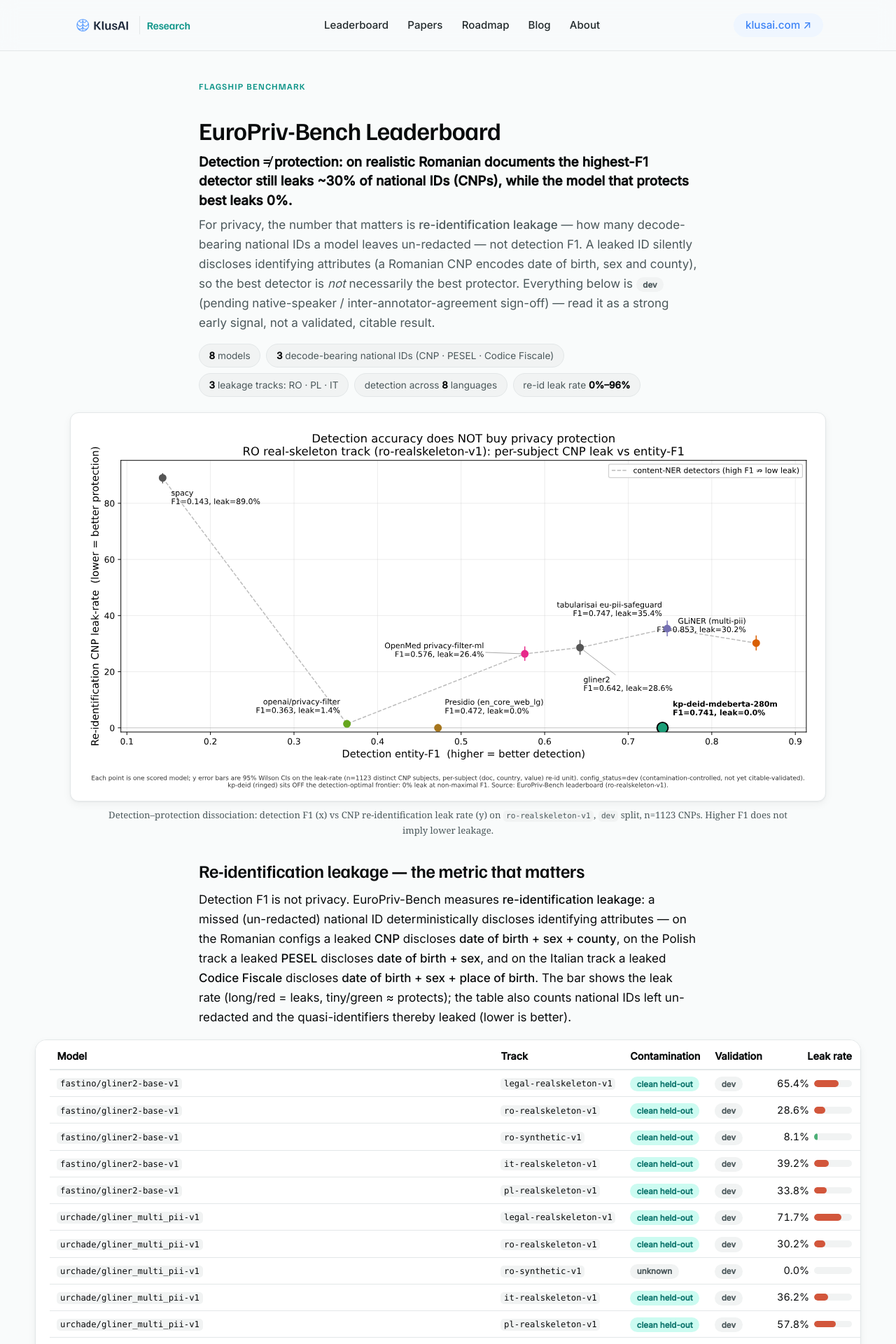
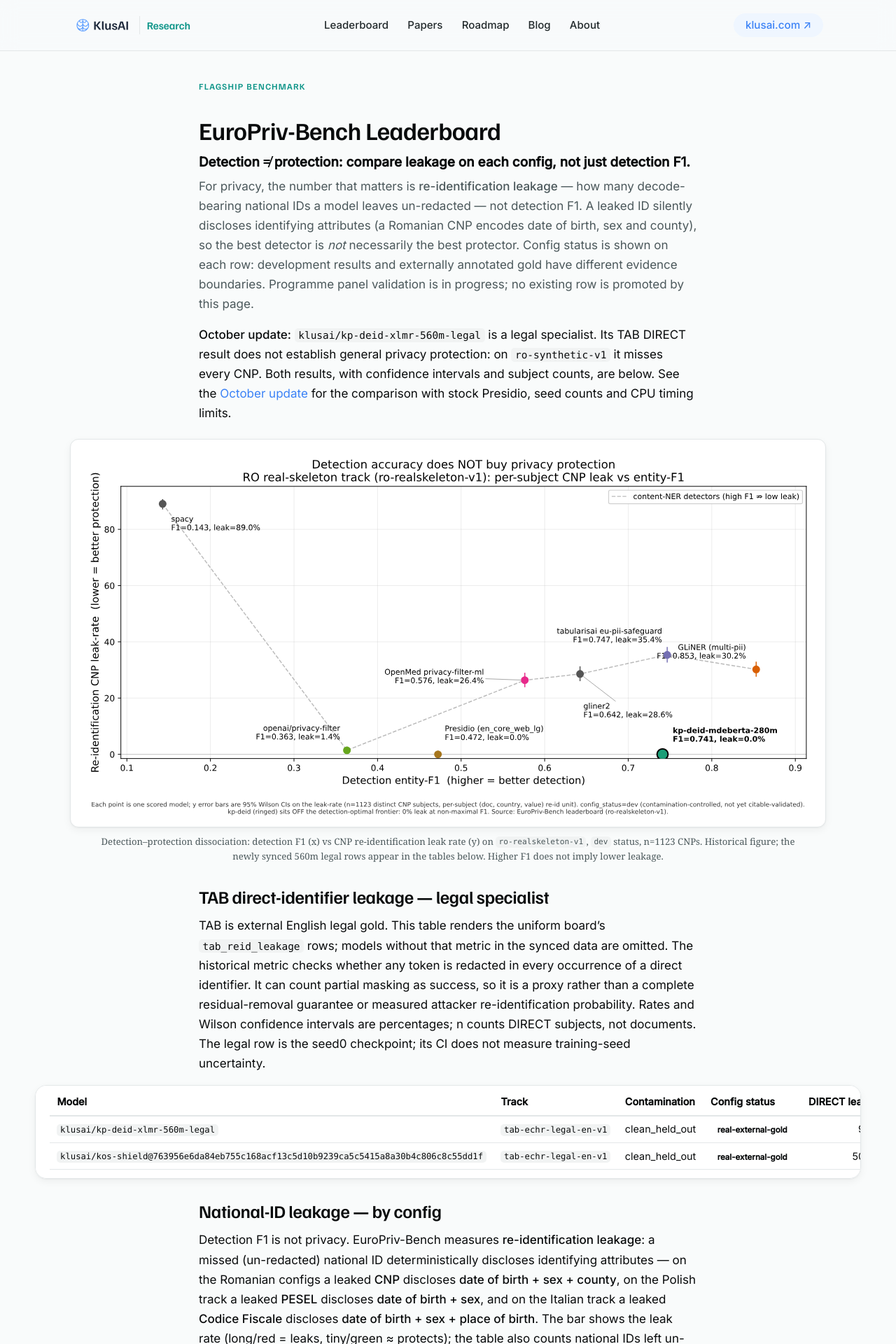
Before and after one commit to klusai/klusai-pages-research, a Jekyll site: the page built from leaderboard.md, in a window 1280 px wide. Shown: the top 1920 px of the page at 70% size. Built offline with Jekyll 4.4.1, drawn with Linux system fonts in a browser that asks for light colours; some of the changed text lies outside the part shown.

Commit message:
Refresh October research progress and specialist leaderboard evidence (#30)
Co-authored-by: Mihai Nadăș <1038036+mihainadas@users.noreply.github.com>

```diff
--- /dev/null
+++ b/_includes/config-status.html
@@ -0,0 +1,13 @@
+{% assign status = include.status | default: "unknown" %}
+{% case status %}
+{% when "panel-validated" %}
+<span class="lb-badge status-citable" title="Passed the pre-registered LLM-panel protocol; this label describes panel review">panel-validated</span>
+{% when "citable-validated" %}
+<span class="lb-badge status-citable" title="Legacy validated status recorded by the source; see its validation protocol">citable-validated</span>
+{% when "real-external-gold" %}
+<span class="lb-badge" title="Real, externally annotated gold; distinct from programme panel validation">real-external-gold</span>
+{% when "dev" %}
+<span class="lb-badge status-dev" title="Development config; validation has not passed">dev</span>
+{% else %}
+<span class="lb-badge status-dev" title="See source provenance; no validation inferred">{{ status | escape }}</span>
+{% endcase %}
--- /dev/null
+++ b/_posts/2026-10-11-october-update.md
@@ -0,0 +1,71 @@
+---
+layout: post
+title: "October update"
+date: 2026-10-11
+categories: results models
+---
+
+The programme restarted on October 11. The next horizon is a deployment-grade privacy
+layer for EU AI gateway traffic. We have useful evidence to build on, and gaps that need
+to stay visible. A good legal-text result is a starting point; it does not establish
+protection on gateway conversations.
+
+## The legal specialist joins the uniform board
+
+`klusai/kp-deid-xlmr-560m-legal` now appears on the same board as the other detectors,
+following [europriv-bench #47](https://github.com/klusai/europriv-bench/pull/47).
+Its strongest result is still on TAB, the external English court-text benchmark:
+
+| Model | TAB DIRECT-identifier leak rate | 95% Wilson CI |
+|---|---:|---:|
+| kp-deid-xlmr-560m-legal | **9.47%** | **6.50–13.61%** |
+| Stock Presidio | 50.0% | 44.01–55.99% |
+
+That is the best TAB direct-identifier leak rate on the board. The comparison covers
+**127 documents and 264 DIRECT subjects**, using the legal seed0 checkpoint and one
+Presidio run. The CIs are disjoint on this held-out config. The
+[source ledger](https://github.com/klusai/klusai-models/blob/1f5296c843e32910c3bada14b8c58e3d5383ddf4/docs/north-star-gap.md#2-acceptance-ledger-evidence-gap-closure)
+also records three legal training seeds, but the interval above belongs to seed0;
+it is not an interval over training seeds.
+
+The same model leaks **100% of CNPs on `ro-synthetic-v1`**, with a **95% Wilson CI of
+[99.62–100.00]%**: all **1,017 subjects** across **1,500 documents**, one checkpoint.
+The source marks that config `dev` and `in_distribution`; it is not a held-out win.
+We report the failure alongside the legal result. This is a **specialist, not a general
+privacy model**. The [leaderboard](/leaderboard/) exposes both results and their config status.
+
+There is a metric boundary too. TAB's historical DIRECT score treats an occurrence as
+covered when any predicted token is redacted, then requires coverage of every occurrence
+of the entity. Part of a name can survive. This is a direct-identifier leakage proxy,
+not measured attacker re-identification probability or proof of complete residual removal.
+
+## A first CPU measurement, with its limits
+
+The [CPU study merged in klusai-models #27](https://github.com/klusai/klusai-models/pull/27)
+measured the adapters on the same **200 chat-length inputs** on an Apple M3 Ultra:
+
+| Checkpoint | CPU p95 | Unrounded p95 [95% bootstrap CI] |
+|---|---:|---:|
+| 280m | **148 ms** | 147.97 [142.55–157.88] ms |
+| 560m legal | **284 ms** | 284.41 [206.66–347.89] ms |
+
+One seed0 checkpoint per model, one timed pass, CPU fp32, batch size one. The intervals
+come from **5,000 input-bootstrap resamples** (RNG seed 120), conditional on this corpus
+and pass. Other work was running on the shared host. Tokenization, model inference and
+span alignment are included; model loading, transport, queues and redaction operators
+are not. These timings do not establish idle-host capacity or end-to-end gateway latency.
+
+## What happens next
+
+The **MoE fine-tune GPU wave**, **gateway-traffic benchmark** and **panel validation** are
+in progress. Human-gated programme steps are being replaced by pre-registered LLM-panel
+validation. Passing work will be labelled **`panel-validated`**; that describes panel
+review and must never be presented as native-speaker validation. Existing development
+configs remain development configs until their protocol passes.
+
+The acceptance lines are lower leakage than the pinned Presidio-based deployment
+baseline with disjoint CIs, preserved utility, and measured CPU latency under the agreed
+load. Stock Presidio on TAB is not that deployment baseline. We have **not yet verified**
+those gateway acceptance lines, a general-model claim, or completed panel validation.
+The [roadmap](/roadmap/) now separates merged evidence from work in progress and what
+still has to pass.
--- a/leaderboard.md
+++ b/leaderboard.md
@@ -101,24 +101,22 @@
 
 # EuroPriv-Bench Leaderboard
 
-<p class="lb-headline">Detection ≠ protection: on realistic Romanian documents the highest-F1 detector still leaks ~30% of national IDs (CNPs), while the model that protects best leaks 0%.</p>
+<p class="lb-headline">Detection ≠ protection: compare leakage on each config, not just detection F1.</p>
 
 <p class="lb-tldr">
 For privacy, the number that matters is <strong>re-identification leakage</strong> — how many decode-bearing
 national IDs a model leaves un-redacted — not detection F1. A leaked ID silently discloses identifying
 attributes (a Romanian CNP encodes date of birth, sex and county), so the best detector is <em>not</em>
-necessarily the best protector. Everything below is <span class="lb-badge status-dev">dev</span> (pending
-native-speaker / inter-annotator-agreement sign-off) — read it as a strong early signal, not a validated,
-citable result.
+necessarily the best protector. Config status is shown on each row: development results and
+externally annotated gold have different evidence boundaries. Programme panel validation is in
+progress; no existing row is promoted by this page.
 </p>
 
-<div class="lb-statband">
-  <span class="lb-stat"><b>8</b> models</span>
-  <span class="lb-stat"><b>3</b> decode-bearing national IDs (CNP · PESEL · Codice Fiscale)</span>
-  <span class="lb-stat"><b>3</b> leakage tracks: RO · PL · IT</span>
-  <span class="lb-stat">detection across <b>8</b> languages</span>
-  <span class="lb-stat">re-id leak rate <b>0%–96%</b></span>
-</div>
+<p><strong>October update:</strong> <code>klusai/kp-deid-xlmr-560m-legal</code> is a legal specialist.
+Its TAB DIRECT result does not establish general privacy protection: on <code>ro-synthetic-v1</code>
+it misses every CNP. Both results, with confidence intervals and subject counts, are below.
+See the <a href="/results/models/2026/10/11/october-update.html">October update</a> for the
+comparison with stock Presidio, seed counts and CPU timing limits.</p>
 
 <figure class="lb-figure">
   <div class="lb-figure-frame">
@@ -130,11 +128,60 @@
   </div>
   <figcaption>
     Detection–protection dissociation: detection F1 (x) vs CNP re-identification leak rate (y) on
-    <code>ro-realskeleton-v1</code>, <code>dev</code> split, n=1123 CNPs. Higher F1 does not imply lower leakage.
+    <code>ro-realskeleton-v1</code>, <code>dev</code> status, n=1123 CNPs. Historical figure;
+    the newly synced 560m legal rows appear in the tables below. Higher F1 does not imply lower leakage.
   </figcaption>
 </figure>
 
-## Re-identification leakage — the metric that matters
+## TAB direct-identifier leakage — legal specialist
+
+TAB is external English legal gold. This table renders the uniform board's
+`tab_reid_leakage` rows; models without that metric in the synced data are omitted.
+The historical metric checks whether any token is redacted in every occurrence of a direct
+identifier. It can count partial masking as success, so it is a proxy rather than a complete
+residual-removal guarantee or measured attacker re-identification probability.
+Rates and Wilson confidence intervals are percentages; n counts DIRECT subjects, not documents.
+The legal row is the seed0 checkpoint; its CI does not measure training-seed uncertainty.
+
+<div class="lb-breakout">
+<div class="table-card lb-tight lb-scroll">
+<table id="tab-leakage" class="lb">
+  <thead>
+    <tr>
+      <th>Model</th>
+      <th>Track</th>
+      <th>Contamination</th>
+      <th>Config status</th>
+      <th>DIRECT leak rate</th>
+      <th>95% CI</th>
+      <th>Subjects leaked / n</th>
+      <th>Documents</th>
+    </tr>
+  </thead>
+  <tbody>
+  {% for kv in site.data.leaderboard.entries %}
+    {% for row in kv[1] %}
+    {% assign tab = row.scores.tab_reid_leakage %}
+    {% if tab %}
+    <tr>
+      <td><code>{{ row.model_id | escape }}</code></td>
+      <td><code>{{ row.dataset.config | escape }}</code></td>
+      <td>{{ row.contamination | default: "unknown" | escape }}</td>
+      <td>{% include config-status.html status=row.config_status %}</td>
+      <td>{{ tab.direct_leak_rate | times: 100 | round: 2 }}%</td>
+      <td>{{ tab.direct_leak_rate_ci_low | times: 100 | round: 2 }}–{{ tab.direct_leak_rate_ci_high | times: 100 | round: 2 }}%</td>
+      <td>{{ tab.direct_subjects_leaked | round: 0 }} / {{ tab.direct_subjects_total | round: 0 }}</td>
+      <td>{{ row.n }}</td>
+    </tr>
+    {% endif %}
+    {% endfor %}
+  {% endfor %}
+  </tbody>
+</table>
+</div>
+</div>
+
+## National-ID leakage — by config
 
 Detection F1 is not privacy. EuroPriv-Bench measures **re-identification leakage**: a missed
 (un-redacted) national ID deterministically discloses identifying attributes — on the Romanian
@@ -152,10 +199,10 @@
       <th data-type="text">Model</th>
       <th data-type="text">Track</th>
       <th data-type="text">Contamination</th>
-      <th data-type="text">Validation</th>
+      <th data-type="text">Config status</th>
       <th data-type="num">Leak rate</th>
       <th data-type="num">95% CI</th>
-      <th data-type="num">IDs missed</th>
+      <th data-type="num">IDs missed / n</th>
       <th data-type="num">Quasi-identifiers</th>
     </tr>
   </thead>
@@ -164,7 +211,7 @@
     {% for row in kv[1] %}
     {% assign leak = row.scores.cnp_leakage | default: row.scores.national_id_leakage %}
     {% if leak %}
-    {% if row.scores.cnp_leakage %}{% assign ids_missed = leak.cnp_missed %}{% else %}{% assign ids_missed = leak.decode_bearing_missed %}{% endif %}
+    {% if row.scores.cnp_leakage %}{% assign ids_missed = leak.cnp_missed %}{% assign ids_total = leak.cnp_total %}{% else %}{% assign ids_missed = leak.decode_bearing_missed %}{% assign ids_total = leak.decode_bearing_total %}{% endif %}
     {% assign leak_pct = leak.leak_rate | times: 100 %}
     <tr>
       <td><code>{{ row.model_id }}</code></td>
@@ -175,8 +222,7 @@
         {% else %}<span class="lb-badge contam-unknown" title="Train/eval overlap not established">unknown</span>{% endif %}
       </td>
       <td>
-        {% if row.config_status == "citable-validated" %}<span class="lb-badge status-citable" title="Passed native-speaker / inter-annotator-agreement sign-off — citable as a validated result">citable</span>
-        {% else %}<span class="lb-badge status-dev" title="Development config — not yet validated, must not be cited as a validated benchmark result">dev</span>{% endif %}
+        {% include config-status.html status=row.config_status %}
       </td>
       <td class="leakcell">
         <span class="leakbar-wrap">
@@ -187,8 +233,8 @@
           </span>
         </span>
       </td>
-      <td>{{ leak.leak_rate_ci_low | times: 100 | round: 1 }}–{{ leak.leak_rate_ci_high | times: 100 | round: 1 }}</td>
-      <td>{{ ids_missed | round: 0 }}</td>
+      <td>{{ leak.leak_rate_ci_low | times: 100 | round: 2 }}–{{ leak.leak_rate_ci_high | times: 100 | round: 2 }}%</td>
+      <td>{{ ids_missed | round: 0 }} / {{ ids_total | round: 0 }}</td>
       <td>{{ leak.leaked_quasi_identifiers | round: 0 }}</td>
     </tr>
     {% endif %}
@@ -200,17 +246,10 @@
 </div>
 
 <p class="lb-meta">
-  The dissociation is the point: on realistic-structure Romanian documents
-  (<code>ro-realskeleton-v1</code>) the model with the <em>best</em> detection F1 leaks ~30% of
-  CNPs, while a purpose-built protector redacts every one. The same pattern repeats zero-shot on the
-  Polish PESEL and Italian Codice Fiscale tracks. The mechanism is general — aggregate detection F1
-  can stay high while a model misses the rare, high-stakes tokens that carry the re-identification —
-  and <strong>decode-bearing national identifiers (RO CNP, PL PESEL, IT codice fiscale)</strong> are
-  the clearest, provable case of it, which is why this benchmark leads with leakage. Extending the
-  measure to quasi-identifier-combination re-identification is in progress, so the broad reading is a
-  hypothesis under test rather than a settled law. All tracks are still
-  <span class="lb-badge status-dev">dev</span> (pending native-speaker / inter-annotator-agreement
-  validation) — read their leak rates as strong early signals, not yet validated headline results.
+  National-ID leak rates and Wilson confidence intervals are percentages; n counts identifier
+  subjects. Development configs remain <code>dev</code> while panel validation is in progress.
+  A zero point estimate is not proof of zero risk. Compare models on the same held-out config;
+  a specialist's result does not establish performance across languages or domains.
 </p>
 
 ## Detection scores — by model and language
@@ -227,12 +266,15 @@
   trained on that config's source data — an <span class="lb-badge contam-in">in-distribution</span> score
   is inflated by train/eval overlap (e.g. a perfect 100/100/100 is a memorisation artefact, not a win),
   while a <span class="lb-badge contam-clean">clean held-out</span> score is a fair test.
-  <strong>Validation</strong> shows whether a config has passed native-speaker / inter-annotator-agreement
-  (IAA) sign-off: only a <span class="lb-badge status-citable">citable</span> row may be cited as a
-  validated result. Everything is currently <span class="lb-badge status-dev">dev</span> — not yet citable.</p>
+  <strong>Config status</strong> preserves the source's <code>config_status</code> value.
+  <code>dev</code> means validation is incomplete; <code>real-external-gold</code> identifies
+  externally annotated real data. Future <code>panel-validated</code> rows must pass the
+  pre-registered LLM-panel protocol; that label does not imply native-speaker review.
+  Legacy <code>citable-validated</code> rows retain their source status and protocol.
+  Unknown values remain visible, without inferred validation.</p>
   <p>Each row reports entity-level precision / recall / F1 (×100) under the unified KlusAI privacy
   taxonomy. Results carry full provenance (model id, dataset config/split, harness &amp; taxonomy version,
-  timestamp) in the <a href="https://github.com/klusai">source repository</a>.</p>
+  timestamp) in the <a href="https://github.com/klusai/europriv-bench/blob/main/baselines/leaderboard.json">source repository</a>.</p>
 </details>
 
 {% assign bench_v = "" %}{% for kv in site.data.leaderboard.entries %}{% if bench_v == "" %}{% assign bench_v = kv[1][0].europriv_bench_version %}{% assign tax_v = kv[1][0].taxonomy_version %}{% endif %}{% endfor %}
@@ -249,6 +291,7 @@
     <tr>
       <th data-type="text">Model</th>
       <th data-type="text">Adapter</th>
+      <th data-type="text">Track</th>
       <th data-type="text">Lang</th>
       <th data-type="text">Domain</th>
       <th data-type="num">Precision</th>
@@ -256,7 +299,7 @@
       <th data-type="num" class="f1">F1</th>
       <th data-type="num">n</th>
       <th data-type="text">Contamination</th>
-      <th data-type="text">Validation</th>
+      <th data-type="text">Config status</th>
     </tr>
   </thead>
   <tbody>
@@ -265,6 +308,7 @@
     <tr{% if row.contamination == "in_distribution" %} class="row-indist"{% endif %}>
       <td><code>{{ row.model_id }}</code></td>
       <td>{{ row.adapter }}</td>
+      <td><code>{{ row.dataset.config | escape }}</code></td>
       <td>{{ row.languages[0] }}</td>
       <td>{{ row.domain }}</td>
       <td>{{ row.scores.entity_f1.precision | times: 100 | round: 1 }}</td>
@@ -277,8 +321,7 @@
         {% else %}<span class="lb-badge contam-unknown" title="Train/eval overlap not established">unknown</span>{% endif %}
       </td>
       <td>
-        {% if row.config_status == "citable-validated" %}<span class="lb-badge status-citable" title="Passed native-speaker / inter-annotator-agreement sign-off — citable as a validated result">citable</span>
-        {% else %}<span class="lb-badge status-dev" title="Development config — not yet validated, must not be cited as a validated benchmark result">dev</span>{% endif %}
+        {% include config-status.html status=row.config_status %}
       </td>
     </tr>
     {% endfor %}
@@ -292,7 +335,7 @@
   Each row reports entity-level precision / recall / F1 (×100) under the unified KlusAI
   privacy taxonomy. Results carry full provenance (model id, dataset config/split,
   harness &amp; taxonomy version, timestamp) in the
-  <a href="https://github.com/klusai">source repository</a>.
+  <a href="https://github.com/klusai/europriv-bench/blob/main/baselines/leaderboard.json">source repository</a>.
 </p>
 
 ## How to submit
--- a/roadmap.md
+++ b/roadmap.md
@@ -4,8 +4,65 @@
 permalink: /roadmap/
 eyebrow: "Privacy Models Program"
 lede: "How EuroPriv-Bench becomes the neutral, open scorekeeper of European privacy NLP — across benchmark, models, datasets, and papers."
-status: "Living plan · updated 2026-06-07"
+status: "Living plan · updated 2026-10-11"
 ---
+
+## Status — October 2026
+
+*Updated 2026-10-11. The programme restarted on this date. This section supersedes the
+June plan and its human-review gates below; that plan remains as a historical record.*
+
+The next horizon is **a deployment-grade privacy layer for EU AI gateway traffic**.
+That is a research target, not a deployment or product claim. We are replacing human-gated
+steps with **pre-registered LLM-panel validation**, labelled `panel-validated` only after
+its protocol passes. This label describes model-panel review, never native-speaker
+validation. Panel validation is still in progress; existing `dev` rows are not promoted.
+
+**Done — merged evidence**
+
+- The legal checkpoint `klusai/kp-deid-xlmr-560m-legal` is on the uniform board
+  ([europriv-bench #47](https://github.com/klusai/europriv-bench/pull/47)). Its TAB
+  direct-identifier leak rate is **9.47% [6.50–13.61]**, versus stock Presidio's
+  **50.0% [44.01–55.99]** (95% Wilson CIs; 127 documents, 264 DIRECT subjects;
+  legal seed0 and one baseline run). This is a scoped held-out result with disjoint CIs.
+  On `ro-synthetic-v1`, the same specialist leaks **100% [99.62–100.00]** of CNPs
+  (1,500 documents, 1,017 subjects, one checkpoint). That failure is on the board too;
+  the config remains `dev` and is marked `in_distribution` in the source.
+- The [merged CPU study](https://github.com/klusai/klusai-models/blob/1f5296c843e32910c3bada14b8c58e3d5383ddf4/docs/north-star-gap.md)
+  records p95 **148 ms** for the 280m and **284 ms** for the 560m legal checkpoint
+  (unrounded: 147.97 [142.55–157.88] and 284.41 [206.66–347.89] ms;
+  95% input-bootstrap CIs, 200 chat-length inputs, one timed pass per seed0 checkpoint).
+  These are local CPU adapter timings, excluding transport, queues and redaction operators.
+
+**In progress**
+
+- MoE fine-tune GPU wave.
+- Gateway-traffic benchmark.
+- Pre-registered LLM-panel validation.
+
+**Next — acceptance lines, not achieved results**
+
+- **Leak rate:** lower residual leakage than the pinned Presidio-based deployment baseline,
+  with disjoint confidence intervals on held-out gateway configurations. Stock Presidio's
+  TAB result does not establish this. Freeze the full-residual metric and report each
+  language, subject count and training-seed count.
+- **Utility:** no worse over-redaction than that same baseline, supported by a paired
+  bootstrap interval for the difference, alongside downstream task utility. Detection F1
+  alone does not establish utility preservation.
+- **CPU latency:** agree the latency/load contract, then measure end-to-end p95 and
+  throughput with CIs on the same workload and deployment hardware. Local adapter timing
+  does not establish gateway capacity.
+
+**Not yet verified:** a general privacy model, gateway integration, the deployment-baseline
+comparison, utility preservation, deployment CPU capacity, or completed panel validation.
+The TAB metric is a partial-redaction proxy, not measured attacker re-identification
+probability. See the [October update](/results/models/2026/10/11/october-update.html)
+for the result boundaries and the [leaderboard](/leaderboard/) for config-level evidence.
+
+## Historical plan — June 2026
+
+*The horizons, status snapshots and validation gates below describe the earlier plan.
+The October status above is the current programme direction.*
 
 ## North star
 
```
